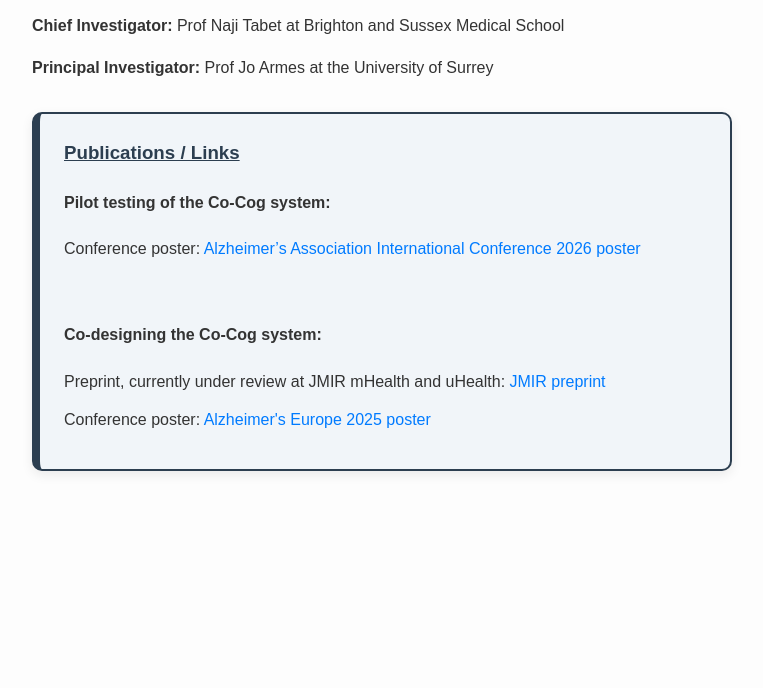
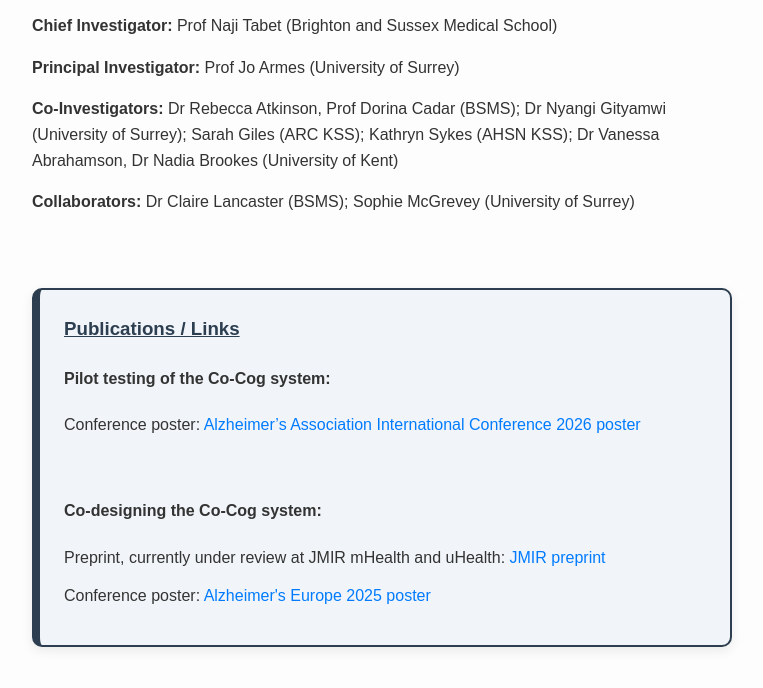
Before and after one commit to ra328research/co-cog, a plain HTML site: page index.html in a window 1280 px wide. Shown: the part 86-774 px from the top of the page, without its empty margins (258-1021 px from the left). Drawn offline with Linux system fonts and the light colour scheme.

Commit message:
Update investigator information in index.html
Added Co-Investigators and Collaborators sections with details.

```diff
--- a/index.html
+++ b/index.html
@@ -127,9 +127,14 @@
   <a href="team.html">Team</a><br>
   <a href="contact.html">Contact</a>
 </nav> --->
-<p><span style="font-weight:bold;">Chief Investigator:</span> Prof Naji Tabet at Brighton and Sussex Medical School </p>
-<p><span style="font-weight:bold;">Principal Investigator:</span> Prof Jo Armes at the University of Surrey </p>
-
+<p><span style="font-weight:bold;">Chief Investigator:</span> Prof Naji Tabet (Brighton and Sussex Medical School) </p>
+<p><span style="font-weight:bold;">Principal Investigator:</span> Prof Jo Armes (University of Surrey) </p>
+  <p><span style="font-weight:bold;">Co-Investigators:</span> Dr Rebecca Atkinson, Prof Dorina Cadar (BSMS);
+    Dr Nyangi Gityamwi (University of Surrey); Sarah Giles (ARC KSS);
+    Kathryn Sykes (AHSN KSS);
+    Dr Vanessa Abrahamson, Dr Nadia Brookes (University of Kent) </p>
+    <p><span style="font-weight:bold;">Collaborators:</span> Dr Claire Lancaster (BSMS); Sophie McGrevey (University of Surrey) </p>
+    <br>
 <section class="publications">
   <h3>Publications / Links</h3>
     <h4>Pilot testing of the Co-Cog system:</h4>
```
